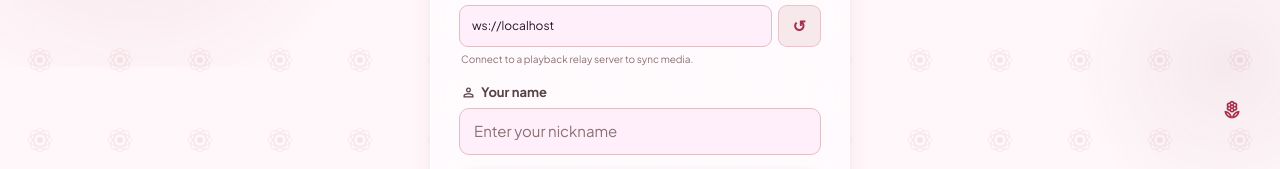
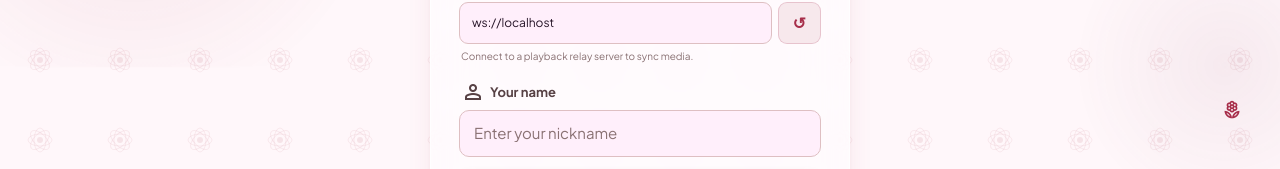
Before and after one commit to HYZEN1101/syncwatch, a React (Vite) app in the folder client-react/: page / in a window 1280 px wide. Shown: the part 220-389 px from the top of the page. Built offline with nearby package versions, Linux system fonts and the light colour scheme; no server answers.

Commit message:
fixes to lobby

```diff
--- a/client-react/src/pages/Lobby.jsx
+++ b/client-react/src/pages/Lobby.jsx
@@ -241,7 +241,7 @@ export function Lobby({ ws, onJoined }) {
           {/* Name */}
           <div style={{ display:'flex', flexDirection:'column', gap:6 }}>
             <label style={{ fontSize:13, fontWeight:700, color:'var(--color-on-surface-variant)', paddingLeft:2, display:'flex', alignItems:'center', gap:5 }}>
-              <span className="material-symbols-outlined" style={{ fontSize:15 }}>person</span> Your name
+              <span className="material-symbols-outlined" style={{ sfontSize:15 }}>person</span> Your name
             </label>
             <input className="sw-input" value={name} onChange={e=>setName(e.target.value)}
               placeholder="Enter your nickname" onKeyDown={e=>e.key==='Enter'&&createRoom()} />
```
